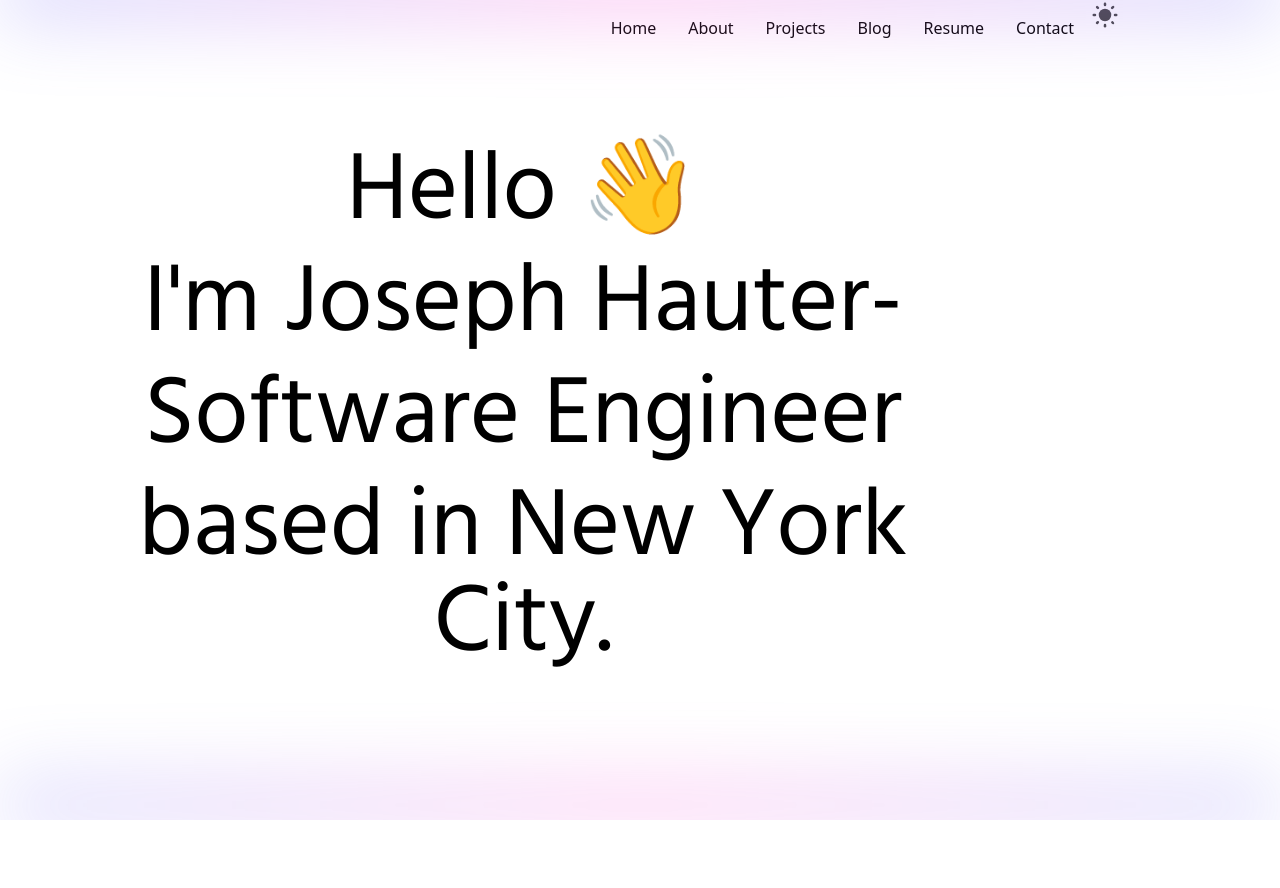
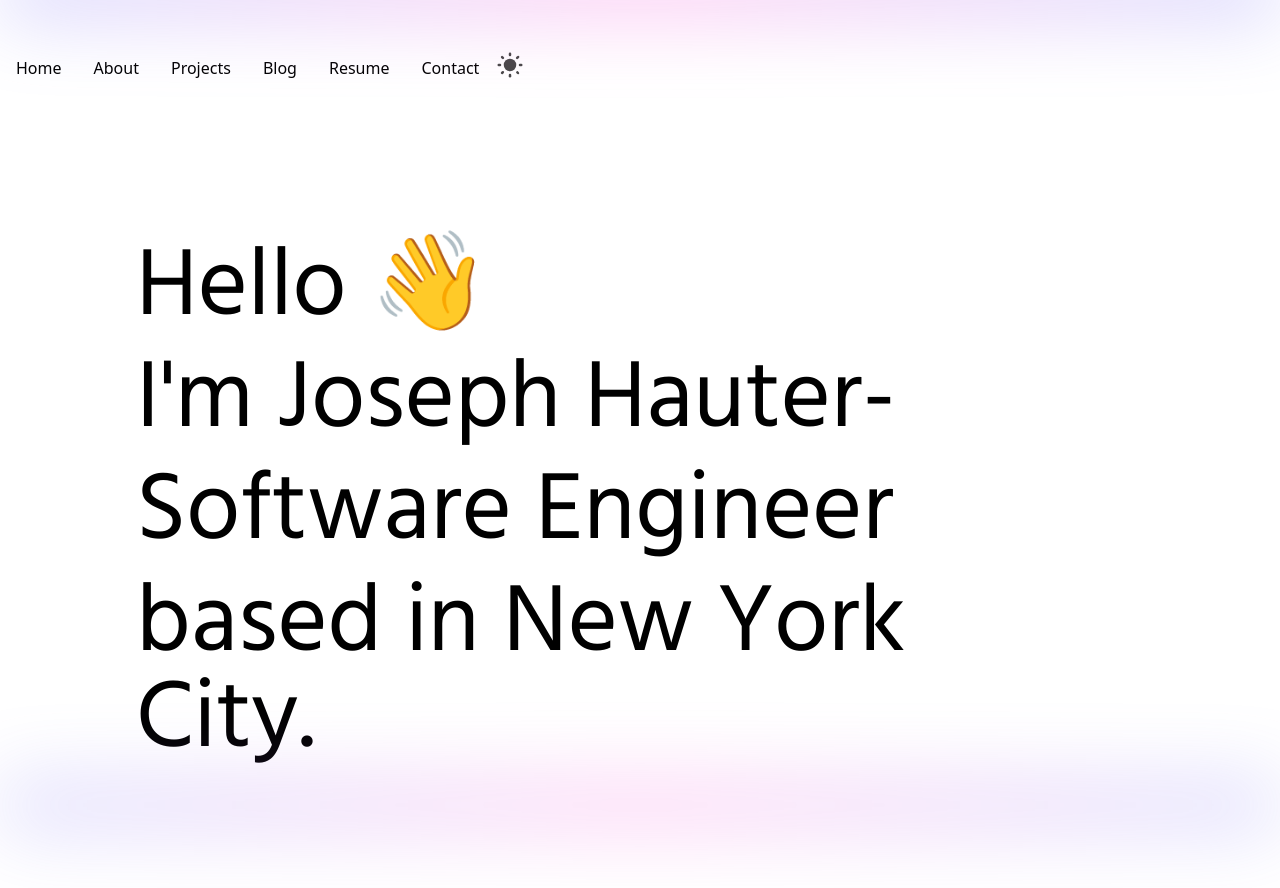
Before and after one commit to JosephHauter/My-Portfolio, a React (Create React App) app: page / in a window 1280 px wide. Shown: the top 888 px of the page. Before the commit the page ends 820 px from the top, so only its background shows below. Built offline with nearby package versions, Linux system fonts and the light colour scheme.

Commit message:
fixed alignment of page and more issues

```diff
--- a/src/App.js
+++ b/src/App.js
@@ -13,9 +13,10 @@ import './global.css'
 
 function App() {
   return (
-    <div className="App">
-      <ThemeProvider>
-      <div className="gradient-circle"></div>
+    <ThemeProvider>
+    <div className="gradient-circle"></div>
+    <div className="gradient-circle-bottom"></div>
+    <div className="container mx-auto mb-10">
       <Header />
       <div class="flex flex-col items-start justify-center min-h-screen mx-auto w-4/5 font-hind">
   <div class="mt-5">
@@ -25,10 +26,6 @@ function App() {
     <h1 class="text-3xl sm:text-6xl lg:text-6xl xl:text-8xl p-1 sm:p-2 w-full lg:w-4/5 transform translate-x-0 translate-y-0 opacity-100">based in New York City.</h1>
   </div>
 </div>
-
-
-
-
       {/* <Home />
       <About />
       <Projects />
@@ -37,10 +34,8 @@ function App() {
       <Contact />
       <Footer /> */}
 
-      <div className="gradient-circle-bottom"></div>
-      </ThemeProvider>
     </div>
-
+    </ThemeProvider>
   );
 }
 
--- a/src/components/Header.js
+++ b/src/components/Header.js
@@ -6,7 +6,7 @@ function Header() {
   const { theme, setTheme } = useTheme()
   return (
     <header>
-      <div className='className="header absolute top-0 right-0 flex flex-col items-start justify-center px-25 lg:px-35 xl:px-40 font-hind"'>
+      <div className="mt-10">
         <div className="flex">
           <button className="text-sm sm:text-base p-1 lg:p-2 m-1 lg:m-2 rounded-lg flex items-center transition-all ease-out duration-300 hover:bg-slate-100 hover:scale-105 active:scale-100 cursor-pointer" onClick={() => window.location.href="#home"}>Home</button>
           <button className="text-sm sm:text-base p-1 lg:p-2 m-1 lg:m-2 rounded-lg flex items-center transition-all ease-out duration-300 hover:bg-slate-100 hover:scale-105 active:scale-100 cursor-pointer" onClick={() => window.location.href="#about"}>About</button>
@@ -21,6 +21,8 @@ function Header() {
             style={{
               width: '30px',
               height: '30px',
+              marginTop: '10px'
+
             }}
           >
             <img
```
